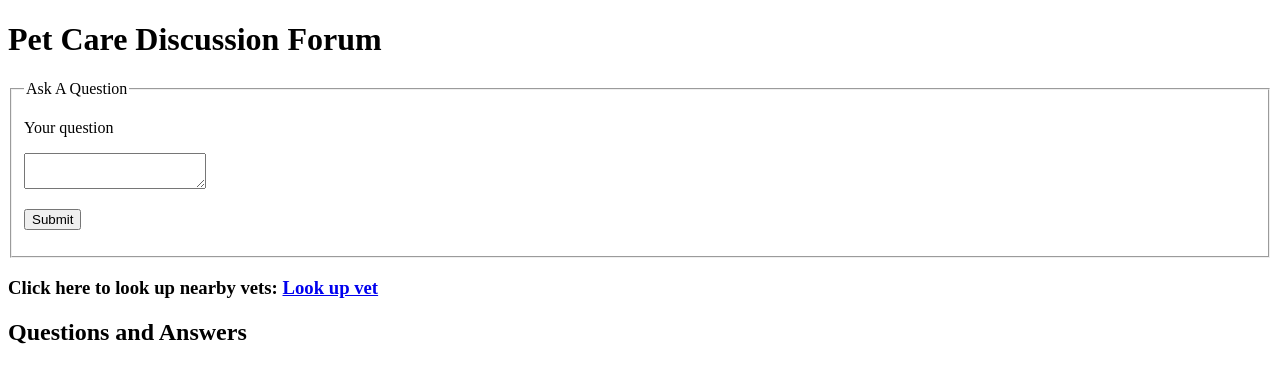
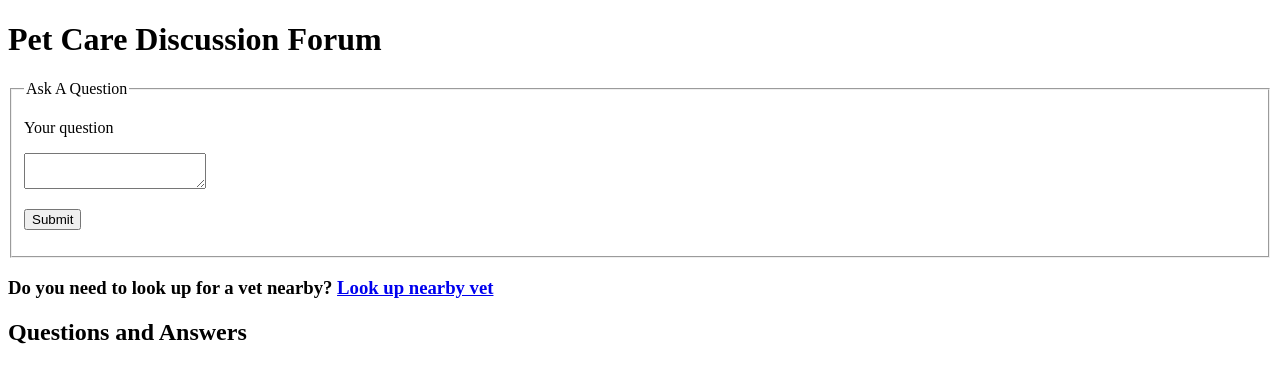
Before and after one commit to vyvanhuynh/petCare-vetShare, a Flask app: page /forum in a window 1280 px wide. Shown: the top 383 px of the page. Run offline with Flask 2, Linux system fonts and the light colour scheme; data that the repository does not hold is empty.

Commit message:
reworded some wording on the site

```diff
--- a/templates/forum.html
+++ b/templates/forum.html
@@ -18,8 +18,9 @@
     </form>
     </fieldset>
 
-    <h3>Click here to look up nearby vets:
-        <a href="/map">Look up vet</a>
+    <h3>
+        Do you need to look up for a vet nearby?
+        <a href="/map">Look up nearby vet</a>
     </h3>
 
     <h2>Questions and Answers</h2>
--- a/templates/vet_details.html
+++ b/templates/vet_details.html
@@ -17,12 +17,11 @@
     Is Vet Pending?: {{ vet.is_vet_pending }} <br>
     (Is Vet Pending value need to be False to allow user answer question) </br>
     Verify this vet?
+    Go here to check the info of this vet: <a href="https://www.aavsb.org/public-resources/look-up-a-license/">Look up vet info</a>
     <form action='/verifying' method="POST">
         <input type="hidden" id="user_id" name="user_id" value={{user.user_id}}>
         <input type="hidden" id="email" name="email" value={{user.email}}>
-        <p>
-            <input type="submit" name="verification" value="Verify">
-        </p>
+        <input type="submit" name="verification" value="Verify">
     </form>
 </p>
 
```
